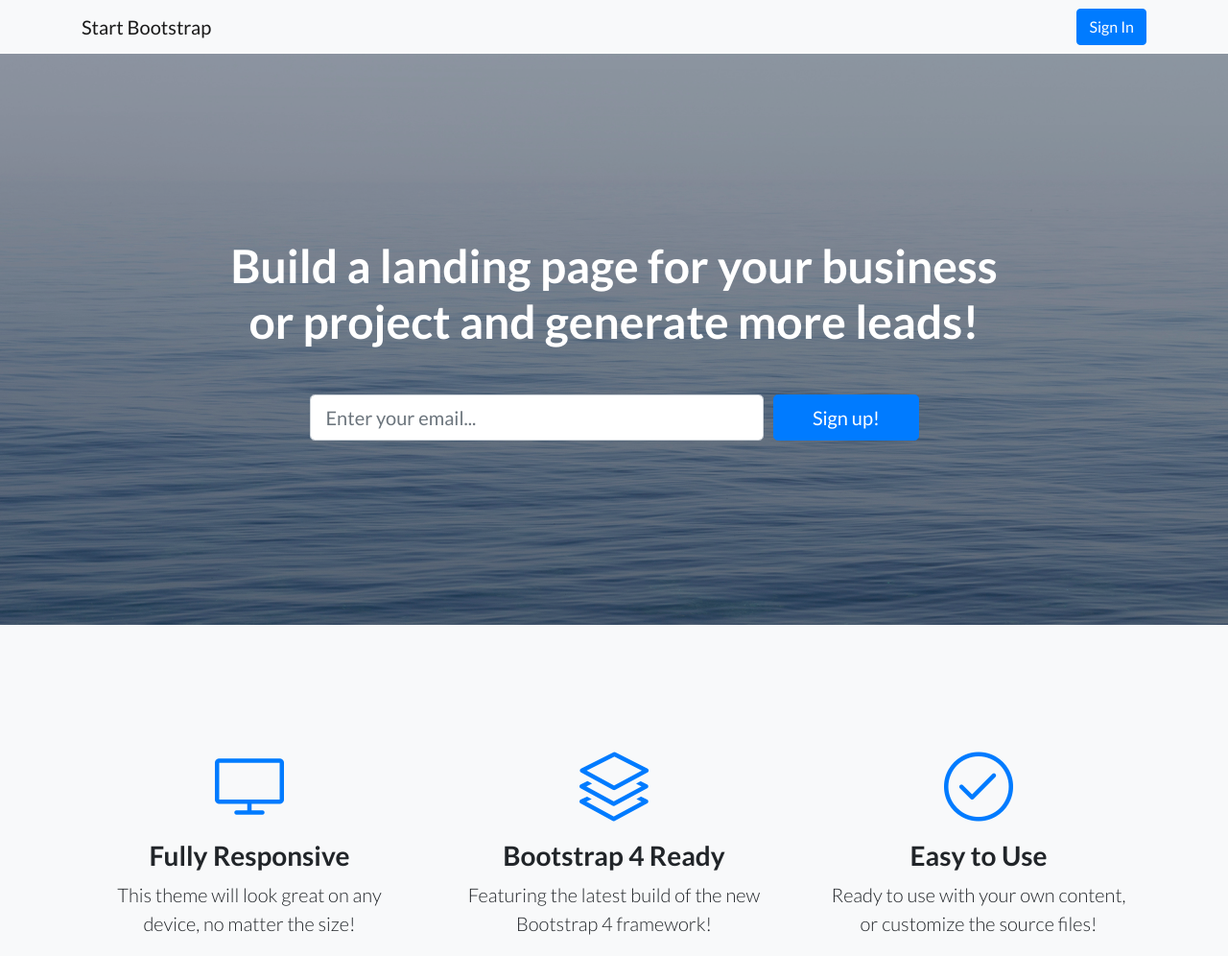
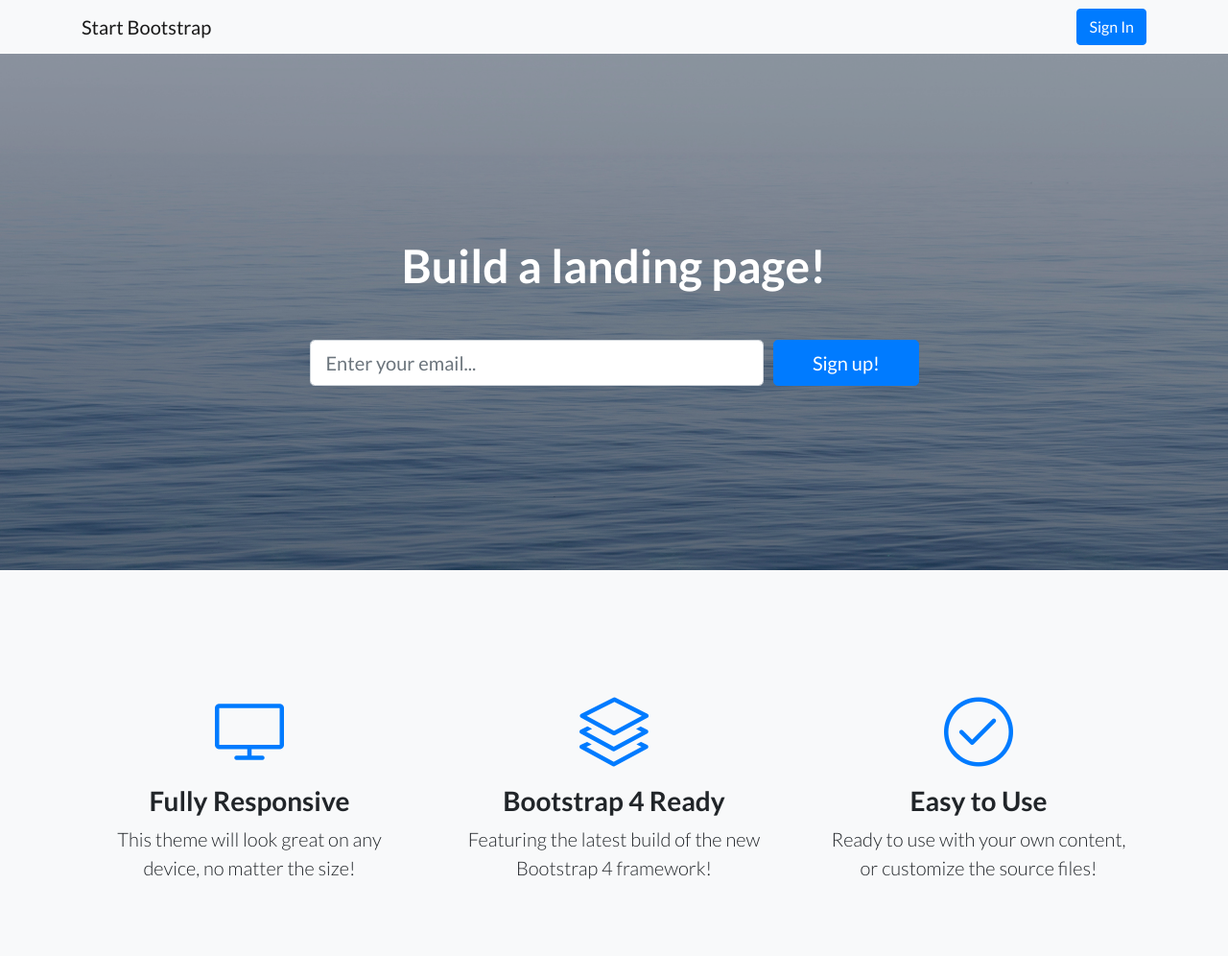
Before and after one commit to ahmadabugosh/landingpagejune2019, a website: page index.html in a window 1280 px wide. Shown: the top 996 px of the page at 96% size. Drawn offline with Linux system fonts and the light colour scheme.

Commit message:
change title

```diff
--- a/index.html
+++ b/index.html
@@ -39,7 +39,7 @@
     <div class="container">
       <div class="row">
         <div class="col-xl-9 mx-auto">
-          <h1 class="mb-5">Build a landing page for your business or project and generate more leads!</h1>
+          <h1 class="mb-5">Build a landing page!</h1>
         </div>
         <div class="col-md-10 col-lg-8 col-xl-7 mx-auto">
           <form>
```
